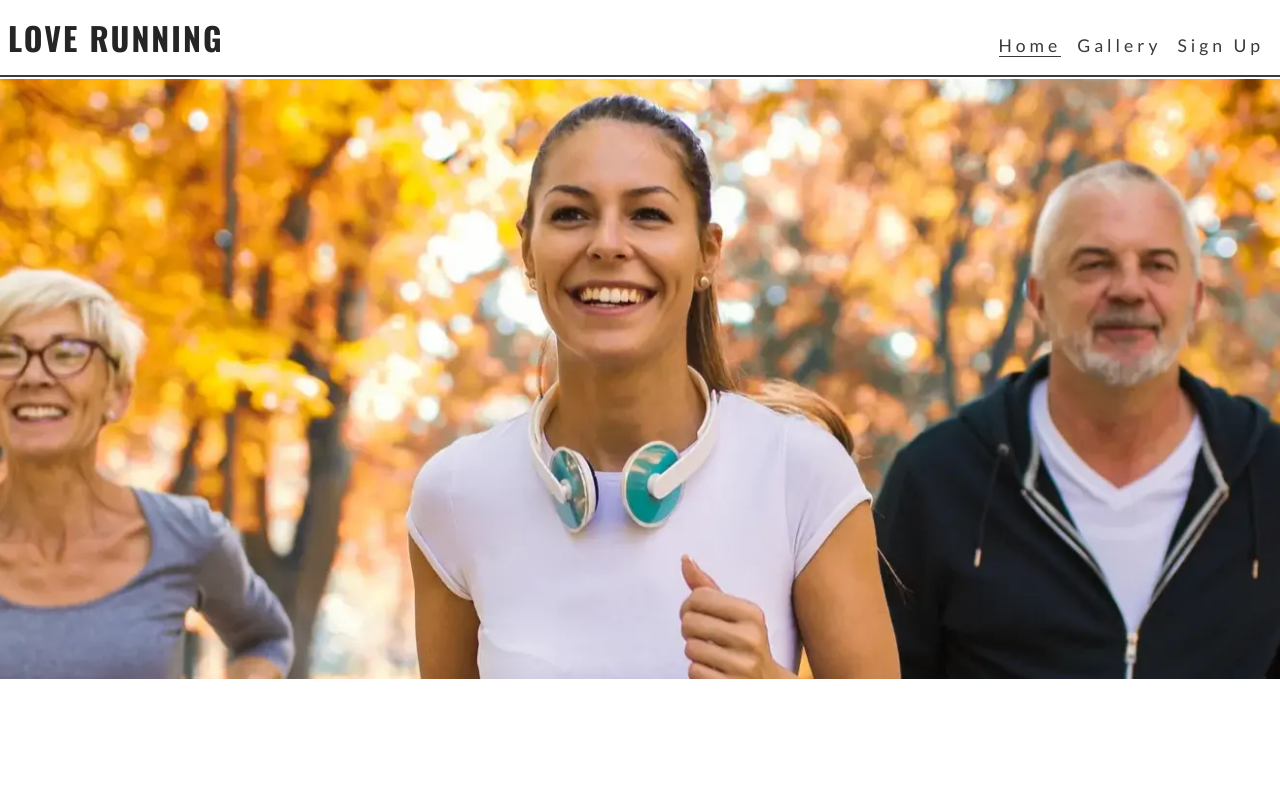
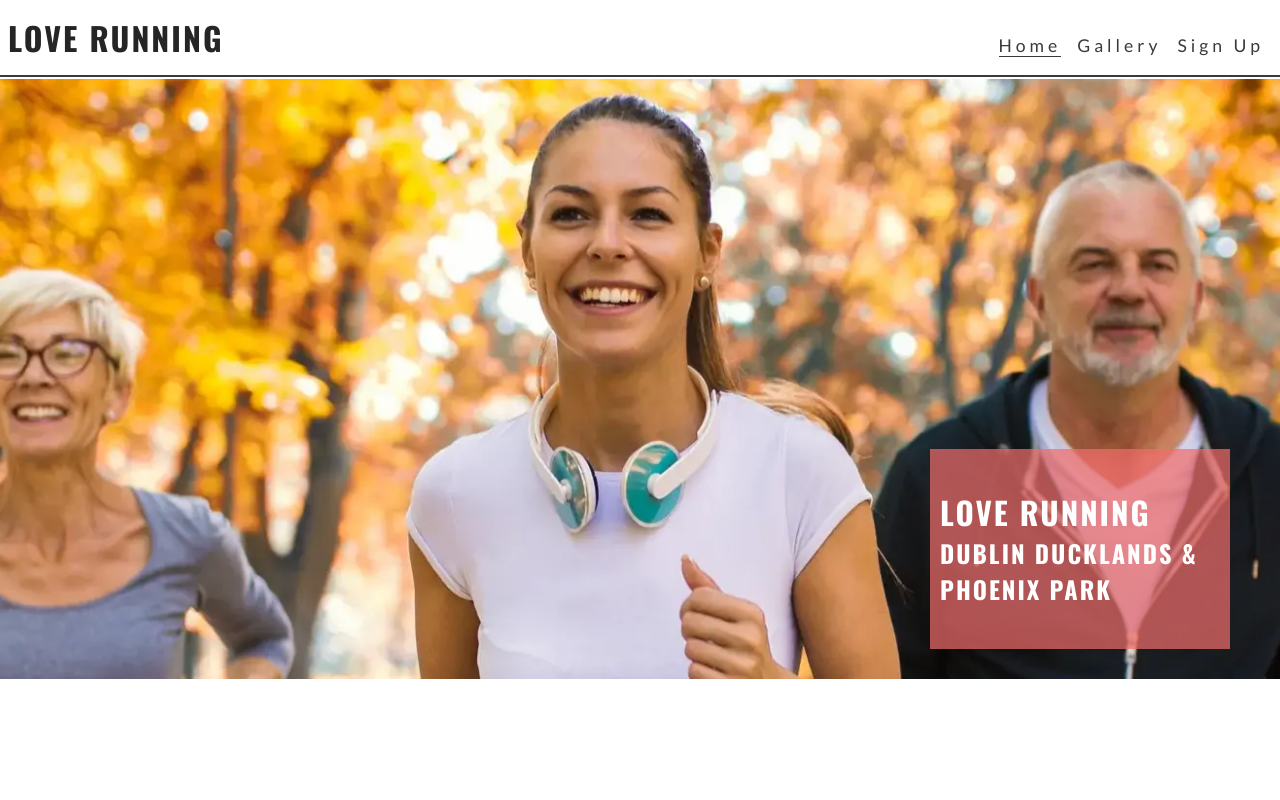
Before and after one commit to Saretta1194/love-running1, a plain HTML site: page index.html in a window 1280 px wide. Shown: the top 800 px of the page. Drawn offline with nearby package versions, Linux system fonts and the light colour scheme.

Commit message:
add cover-text, location and club name

```diff
--- a/assets/css/style.css
+++ b/assets/css/style.css
@@ -18,7 +18,12 @@ body {
     font-family:"Lato", sans-serif;
 }
 
-
+h1, h2, h3 {
+    font-family: "Oswald", sans-serif;
+    text-transform: uppercase;
+    letter-spacing: 2px;
+    color:#252525
+}
 
 /* Header */
 header {
@@ -38,12 +43,7 @@ header a {
     color: inherit;
 }
 
-h1 {
-    font-family: "Oswald", sans-serif;
-    text-transform: uppercase;
-    letter-spacing: 2px;
-    color:#252525
-}
+
 #menu {
     font-size:110%;
     letter-spacing:4px;
@@ -90,8 +90,23 @@ main {
     height:600px;
     width:100%;
     background:url("../images/hero-image.webp") no-repeat center center/cover;
+    position:relative;
 }
+#cover-text {
+    /*final number is the set value for the opacity,semi-trasparent*/
+ background-color: rgba(241,109,107, .7);
+ font-size:130%;
+ position:absolute;
+ bottom:30px;
+ width:80%;
+ min-height:200px;
+ padding-top:40px;
+ padding-left:10px;
 
+}
+#cover-text > h2, #cover-text > h3 {
+    color:#ffffff;
+}
 /* Footer */
 #social-networks {
     text-align: center;
@@ -135,7 +150,11 @@ main{
     /* Push  main content  down to accomodate larger header*/
     margin-top:79px;
 }
-
+/*Hero*/
+#cover-text{
+    width:300px;
+    right:50px;
+}
 }
 /* media query notebooks and larger (992px and up)*/
 @media screen and (min-width:992px) {
--- a/index.html
+++ b/index.html
@@ -38,7 +38,12 @@
 
     <!--Main-->
     <main>
-        <section id="hero"></section>
+        <section id="hero">
+            <div id="cover-text">
+                <h2>Love Running</h2>
+                <h3>Dublin Ducklands & Phoenix Park</h3>
+            </div>
+        </section>
     </main>
 
     <!--Footer-->
```
